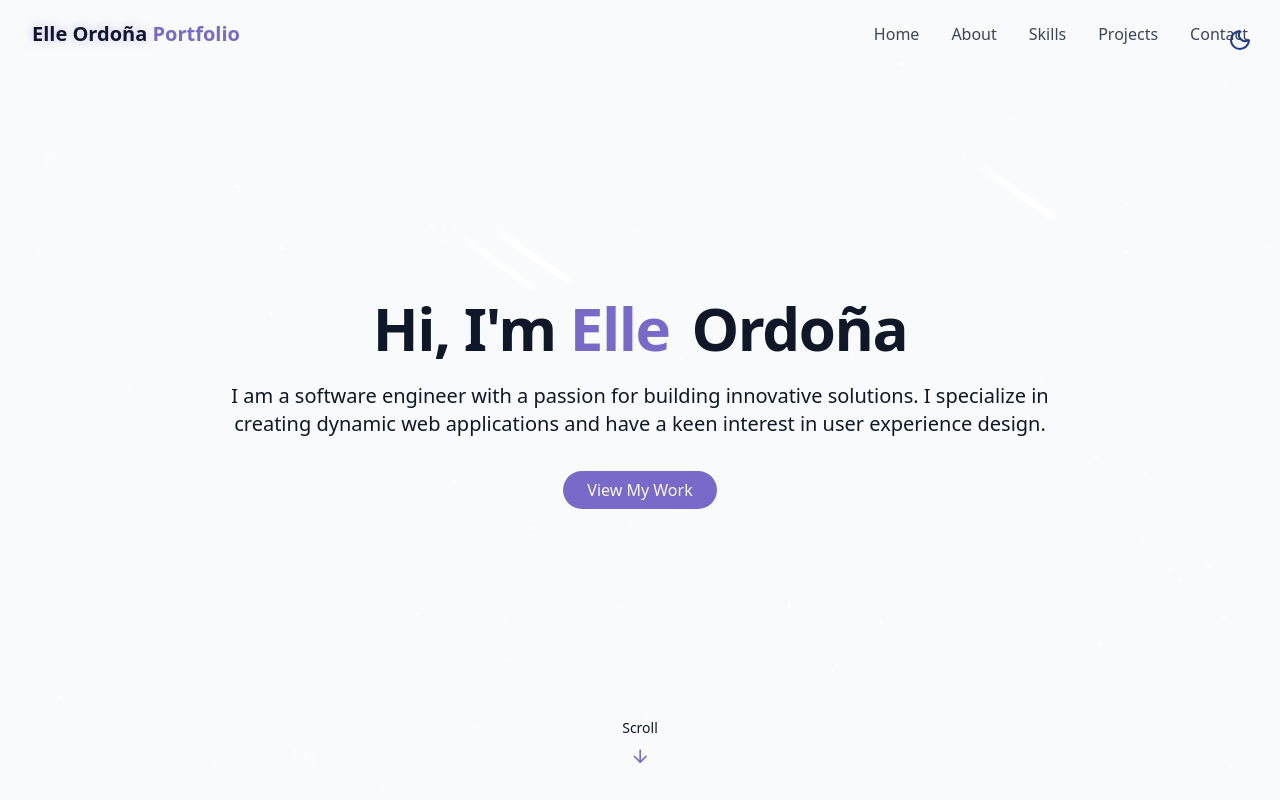
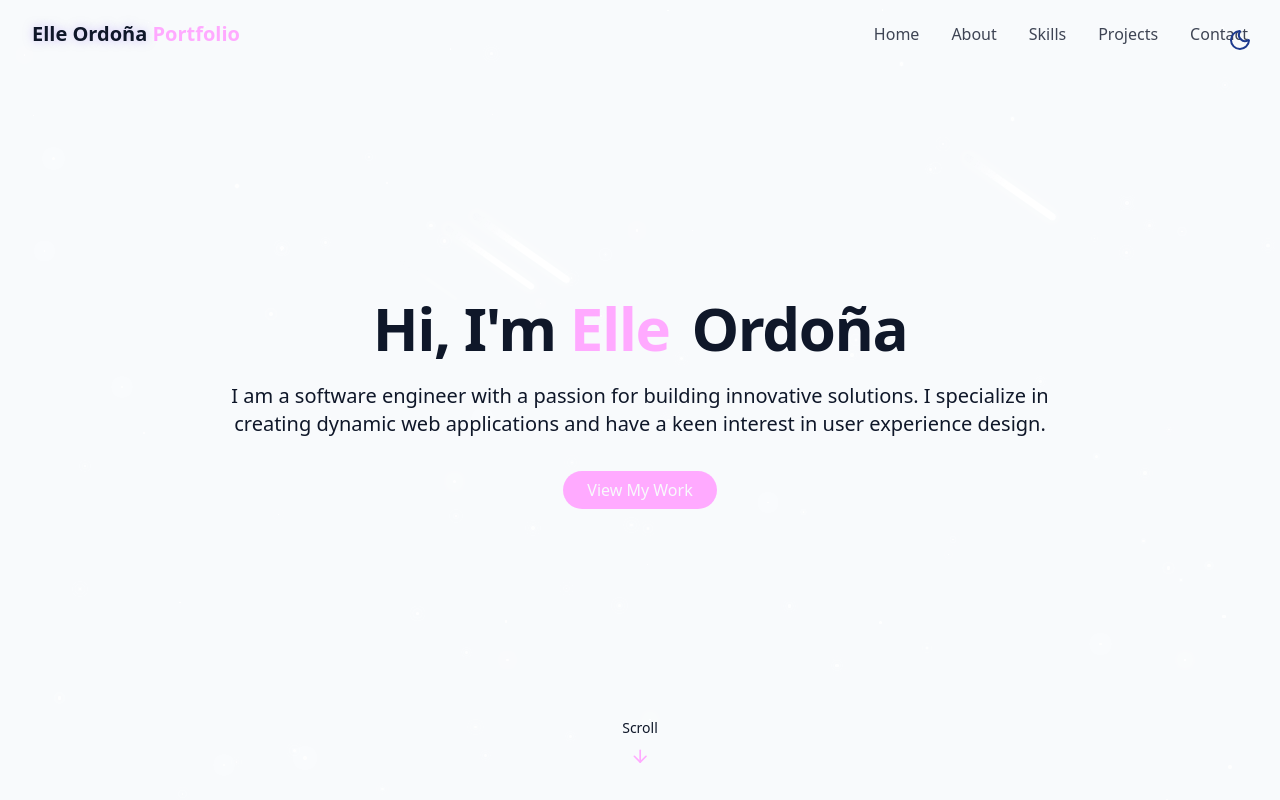
Before and after one commit to elleordona/developer-portfolio-v2, a React (Vite) app: page / in a window 1280 px wide. Built offline with nearby package versions, Linux system fonts and the light colour scheme.

Commit message:
primary colour change

```diff
--- a/src/index.css
+++ b/src/index.css
@@ -69,7 +69,7 @@
 
     --card: 0 0% 100%;
 
-    --primary: 250 47% 60%;
+    --primary: 300 100% 83.3%;
     --primary-foreground: 210 40% 98%;
 
     --border: 214 32% 91%;
@@ -81,7 +81,7 @@
 
     --card: 222 47% 8%;
 
-    --primary: 250 65% 65%;
+    --primary: 300 100% 80%;
     --primary-foreground: 213 31% 91%;
 
     --border: 217 33% 20%;
```
